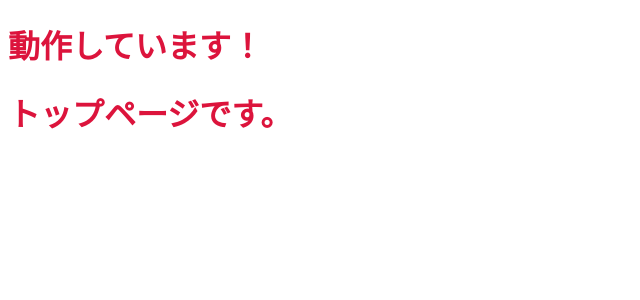
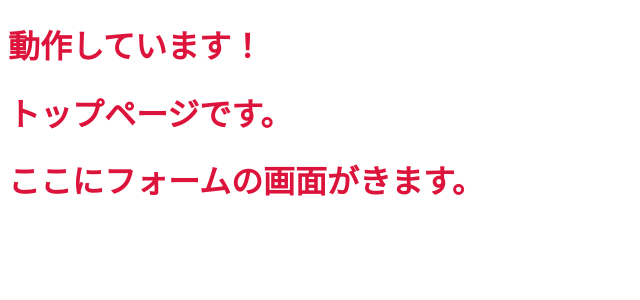
Before and after one commit to KHashimoto3/FormCoder_FRONT, a React (Vite) app: page /form in a window 1280 px wide. Shown: the top 300 px of the page, without its empty margins (0-640 px from the left). Built offline with nearby package versions, Linux system fonts and the light colour scheme.

Commit message:
FormPageのコンポーネントを作成し、Routerの設定を行なった。

```diff
--- a/src/App.tsx
+++ b/src/App.tsx
@@ -1,7 +1,7 @@
 import { BrowserRouter, Route } from "react-router-dom";
-
 import "./App.module.scss";
 import { TopPage } from "./components/pages/TopPage";
+import { FormPage } from "./components/pages/FormPage";
 
 function App() {
   return (
@@ -13,6 +13,9 @@ function App() {
       <Route path="/learn">
         <p>学習ページがきます。</p>
       </Route>
+      <Route path="/form">
+        <FormPage />
+      </Route>
     </BrowserRouter>
   );
 }
--- /dev/null
+++ b/src/components/pages/FormPage.tsx
@@ -0,0 +1,3 @@
+export const FormPage = () => {
+  return <h1>ここにフォームの画面がきます。</h1>;
+};
```
